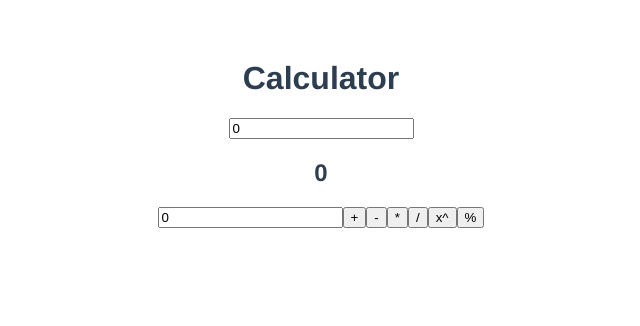
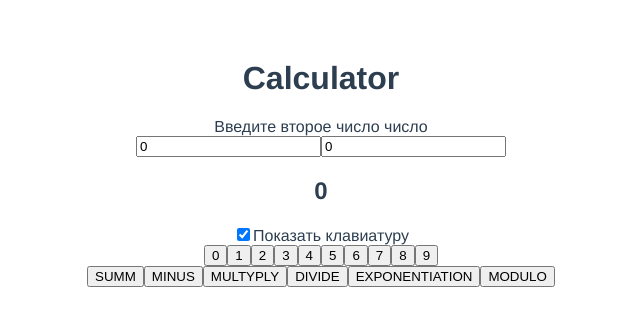
Before and after one commit to martynov-a-d/calculator_vue, a Vue app: page / in a window 1280 px wide. Shown: the top 326 px of the page, without its empty margins (319-959 px from the left). Built offline with nearby package versions, Linux system fonts and the light colour scheme.

Commit message:
add checkbox for show keyboard 0-9

```diff
--- /dev/null
+++ b/src/assets/Calculator.scss
@@ -0,0 +1,19 @@
+$color_error: rgb(170, 0, 0);
+
+.error {
+    color: $color_error;
+}
+
+h3 {
+    margin: 40px 0 0;
+}
+
+ul {
+    list-style-type: none;
+    padding: 0;
+}
+
+li {
+    display: inline-block;
+    margin: 0 10px;
+}
--- a/src/components/Calculator.vue
+++ b/src/components/Calculator.vue
@@ -1,15 +1,38 @@
 <template>
   <div class="calculator">
     <h1>{{ msg }}</h1>
-    <input type="text" v-model.number="operand1">
-    <h2>{{ result }}</h2>
-    <input type="text" v-model.number="operand2">
-    <button v-on:click="summ">+</button>
-    <button v-on:click="minus">-</button>
-    <button v-on:click="multiply">*</button>
-    <button v-on:click="division">/</button>
-    <button v-on:click="exponentiation">x^</button>
-    <button v-on:click="integer">%</button>
+    <div>{{test ? "Введите первое число" : "Введите второе число число"}}</div>
+    <input
+      type="text"
+      v-model.number="operand1.value"
+      v-on:click="activeCheckbox"
+      value="">
+    <input
+      type="text"
+      v-model.number="operand2.value"
+      v-on:click="activeCheckbox">
+    <h2 v-bind:class="{'error' : error}">{{ error ? "ERROR" : result }}</h2>
+    <input
+      type="checkbox"
+      id="operands_show"
+      v-model="isHidden">
+    <label for="operands_show">Показать клавиатуру</label>
+    <div class="operands" v-show="isHidden">
+      <button class="operand-elem"
+        v-for="elem in operands"
+        v-bind:key="elem.id"
+        v-on:click="operand1.value = elem.name">
+        {{ elem.name }}
+      </button>
+    </div>
+    <div class="operations">
+      <button class="operation-elem"
+        v-for="elem in operations"
+        v-bind:key="elem.id"
+        v-on:click="methodHandler(elem.id)">
+        {{ elem.name.toUpperCase() }}
+      </button>
+    </div>
   </div>
 </template>
 
@@ -21,48 +44,127 @@ export default {
   },
   data() {
      return {
+      isHidden: true,
+      test: false,
+      error: false,
       result: 0,
-      operand1: 0,
-      operand2: 0,
+      operand1: {
+        name: "Первый",
+        flag: true,
+        value: 0,
+      },
+      operand2: {
+        name: "Второй",
+        flag: false,
+        value: 0,
+      },
+      operations: [
+        {
+          name: 'summ',
+          id: '+'
+        },
+        {
+          name: 'minus',
+          id: '-'
+        },
+        {
+          name: 'multyply',
+          id: '*'
+        },
+        {
+          name: 'divide',
+          id: '/'
+        },
+        {
+          name: 'exponentiation',
+          id: '**'
+        },
+        {
+          name: 'modulo',
+          id: '%'
+        },
+      ],
+      operands: [
+        {
+          name: 0,
+          id: 0,
+        },
+        {
+          name: 1,
+          id: 1,
+        },
+        {
+          name: 2,
+          id: 2,
+        },
+        {
+          name: 3,
+          id: 3,
+        },
+        {
+          name: 4,
+          id: 4,
+        },
+        {
+          name: 5,
+          id: 5,
+        },
+        {
+          name: 6,
+          id: 6,
+        },
+        {
+          name: 7,
+          id: 7,
+        },
+        {
+          name: 8,
+          id: 8,
+        },
+        {
+          name: 9,
+          id: 9,
+        },
+      ]
      }
   },
   methods: {
-    summ() {
-      this.result = this.operand1 + this.operand2
+    activeCheckbox(e) {
+      console.log(e)
     },
-    minus() {
-      this.result = this.operand1 - this.operand2
+    methodHandler(key) {
+      this.error = false;
+      switch (key) {
+        case '+':
+          this.result = this.operand1.value + this.operand2.value
+          break;
+        case '-':
+          this.result = this.operand1.value - this.operand2.value
+          break;
+        case '*':
+          this.result = this.operand1.value * this.operand2.value
+          break;
+        case '/':
+          if(this.operand2.value !== 0) {
+            this.result = this.operand1.value / this.operand2.value
+          } else {this.error = true}
+          break;
+        case '**':
+          this.result = this.operand1.value ** this.operand2.value
+          break;
+        case '%':
+          this.result = this.operand1.value % this.operand2.value
+          break;
+
+        default:
+          break;
+      }
     },
-    multiply() {
-      this.result = this.operand1 * this.operand2
-    },
-    division() {
-      this.result = this.operand1 / this.operand2
-    },
-    exponentiation() {
-      this.result = this.operand1 ** this.operand2
-    },
-    integer() {
-      this.result = this.operand1 % this.operand2
-    }
   }
 }
 </script>
 
 <!-- Add "scoped" attribute to limit CSS to this component only -->
 <style scoped lang="scss">
-h3 {
-  margin: 40px 0 0;
-}
-ul {
-  list-style-type: none;
-  padding: 0;
-}
-li {
-  display: inline-block;
-  margin: 0 10px;
-}
-a {
-  color: #42b983;
-}
+@import '../assets/Calculator.scss';
 </style>
```
